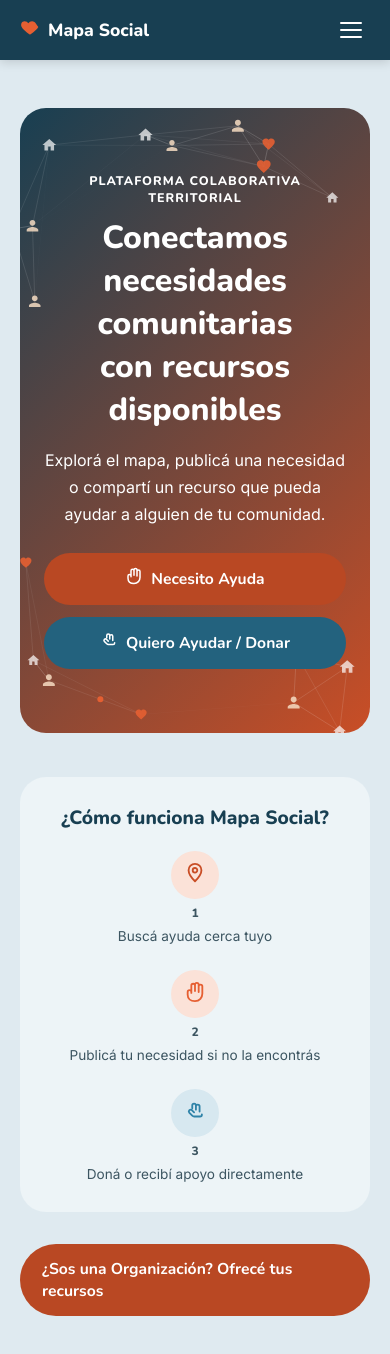
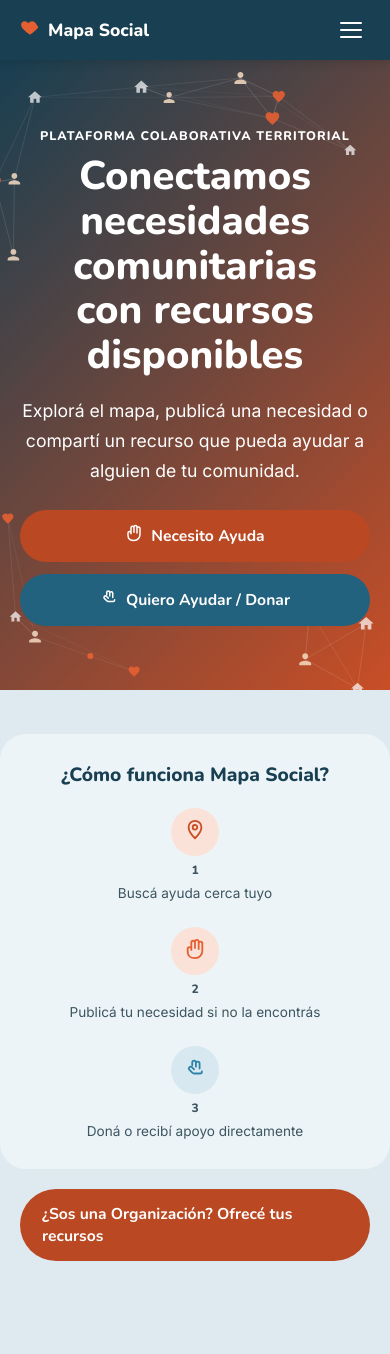
Before and after one commit to danrose222/mapa-social, an Angular app in the folder frontend/: page / in a window 390 px wide. Shown: the top 1354 px of the page. After the commit the page ends 1333 px from the top, so only its background shows below. Built offline with nearby package versions, Linux system fonts and the light colour scheme.

Commit message:
feat(landing): rediseñar el hero a full-bleed con animación de entrada

```diff
--- a/frontend/src/app/pages/inicio/inicio.component.scss
+++ b/frontend/src/app/pages/inicio/inicio.component.scss
@@ -3,33 +3,55 @@
   min-height: 100vh;
 }
 
+// Ya no fuerza un ancho angosto para toda la página -- cada sección decide
+// si es full-bleed (hero) o de lectura (how/org-cta, sin tocar todavía:
+// llevan su propio max-width más abajo para no correrse de lugar).
 .inicio {
-  max-width: 780px;
-  margin: 0 auto;
-  padding: 48px 20px 72px;
+  padding-bottom: 72px;
 }
 
+// Full-bleed real: de borde a borde de la ventana, con altura de "momento"
+// (no una franja fina) para que la red animada de fondo tenga lugar de
+// respirar. El contenido de texto se centra en su propio ancho de lectura
+// adentro.
 .inicio__hero {
   position: relative;
   overflow: hidden;
-  margin: 0 0 44px;
-  padding: 64px 24px;
-  border-radius: var(--radius-lg);
+  display: flex;
+  align-items: center;
+  justify-content: center;
+  min-height: min(88vh, 680px);
+  // max() con env(safe-area-inset-*): en un dispositivo con notch (ej. un
+  // iPhone en horizontal) el padding fijo no alcanza a correr el contenido
+  // de la zona segura -- antes esto no importaba (la sección nunca tocaba
+  // el borde), ahora que es full-bleed sí.
+  padding: 80px max(24px, env(safe-area-inset-right)) 80px max(24px, env(safe-area-inset-left));
   background: linear-gradient(135deg, var(--ink), var(--brand-dark));
   text-align: center;
 
   .hero-content {
     position: relative;
     z-index: 1;
-    max-width: 560px;
+    max-width: 720px;
     margin: 0 auto;
   }
 
+  // Entrada escalonada (eyebrow ya la hereda de .inicio__eyebrow más abajo):
+  // título y subtítulo aparecen con un pequeño delay cada uno, no todos
+  // juntos, para que se lea como una secuencia y no un flash.
+  h1,
+  p,
+  .inicio__cta-row {
+    animation: inicio-hero-in 700ms ease-out both;
+  }
+
   h1 {
-    margin: 10px 0 16px;
+    margin: 10px 0 18px;
     color: #fff;
-    font-size: 2rem;
+    font-size: clamp(2.5rem, 1.6rem + 3.6vw, 4rem);
+    line-height: 1.12;
     text-wrap: balance;
+    animation-delay: 90ms;
   }
 
   // Blanco sólido (no translúcido): el gradiente va de --ink a --brand-dark,
@@ -37,9 +59,31 @@
   // por debajo del 4.5:1 que pide WCAG AA para texto normal. Sólido da 4.56:1
   // en el peor punto del gradiente.
   p {
+    max-width: 480px;
+    margin-inline: auto;
     color: #fff;
-    font-size: 1rem;
+    font-size: 1.1rem;
     line-height: 1.7;
+    animation-delay: 180ms;
+  }
+}
+
+@keyframes inicio-hero-in {
+  from {
+    opacity: 0;
+    transform: translateY(18px);
+  }
+
+  to {
+    opacity: 1;
+    transform: translateY(0);
+  }
+}
+
+@media (max-width: 640px) {
+  .inicio__hero {
+    min-height: auto;
+    padding: 64px max(20px, env(safe-area-inset-right)) 64px max(20px, env(safe-area-inset-left));
   }
 }
 
@@ -54,6 +98,7 @@
   font-weight: 800;
   letter-spacing: 0.08em;
   text-transform: uppercase;
+  animation: inicio-hero-in 700ms ease-out both;
 }
 
 .inicio__cta-row {
@@ -61,11 +106,28 @@
   justify-content: center;
   gap: 12px;
   margin-top: 24px;
+  animation-delay: 270ms;
 
   .btn {
     display: inline-flex;
     align-items: center;
     gap: 8px;
+    transition: transform 200ms ease, box-shadow 200ms ease, background 200ms ease;
+  }
+
+  // Microinteracción: sin esto el hover de .btn (solo cambia el fondo) se
+  // siente estático en un hero grande -- un levantamiento leve avisa que
+  // es clickeable sin ser ruidoso. Más específica que el :active global
+  // (.btn:active:not(:disabled) en styles.scss), así que hay que repetir
+  // el gesto de "apretado" acá para no perderlo mientras se sigue
+  // hovereando.
+  .btn:hover:not(:disabled) {
+    transform: translateY(-3px) scale(1.02);
+    box-shadow: var(--shadow-2);
+  }
+
+  .btn:active:not(:disabled) {
+    transform: translateY(-1px) scale(0.99);
   }
 
   // El foco por defecto (outline var(--brand)) contra la esquina
@@ -104,8 +166,13 @@
   }
 }
 
+// max-width acá y no en .inicio (que ya no lo tiene, ver arriba): esta
+// sección sigue siendo una tarjeta angosta por ahora -- el rediseño de
+// "cómo funciona" es la próxima sección a encarar, esto solo evita que se
+// rompa al full-bleed del hero.
 .inicio__how {
-  margin: 0 0 32px;
+  max-width: 780px;
+  margin: 44px auto 0;
   padding: 28px 20px;
   border-radius: var(--radius-lg);
   background: var(--surface);
@@ -154,7 +221,9 @@
 }
 
 .inicio__org-cta {
-  margin-top: 20px;
+  max-width: 780px;
+  margin: 20px auto 0;
+  padding: 0 20px;
 }
 
 @media (max-width: 560px) {
```
